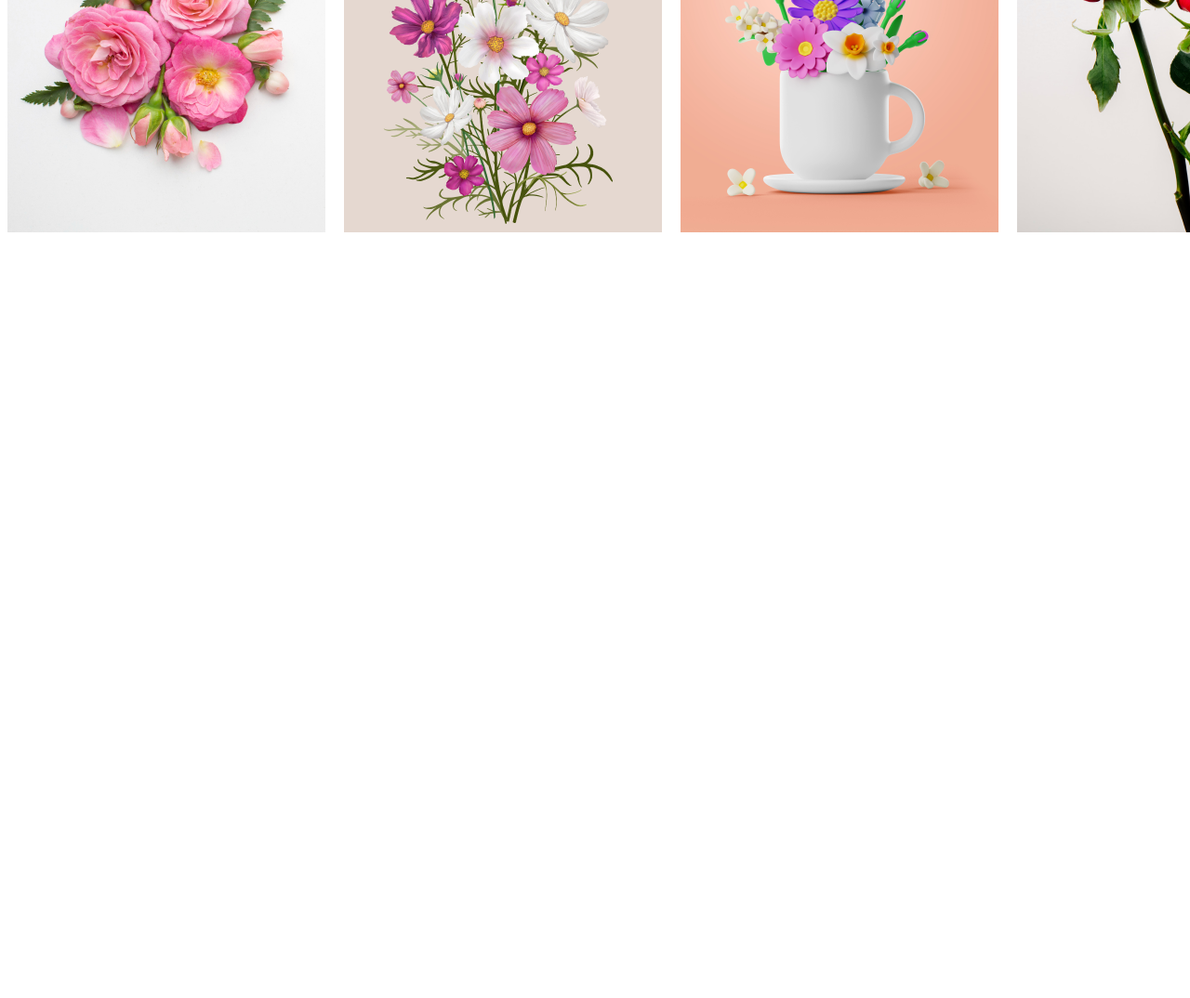
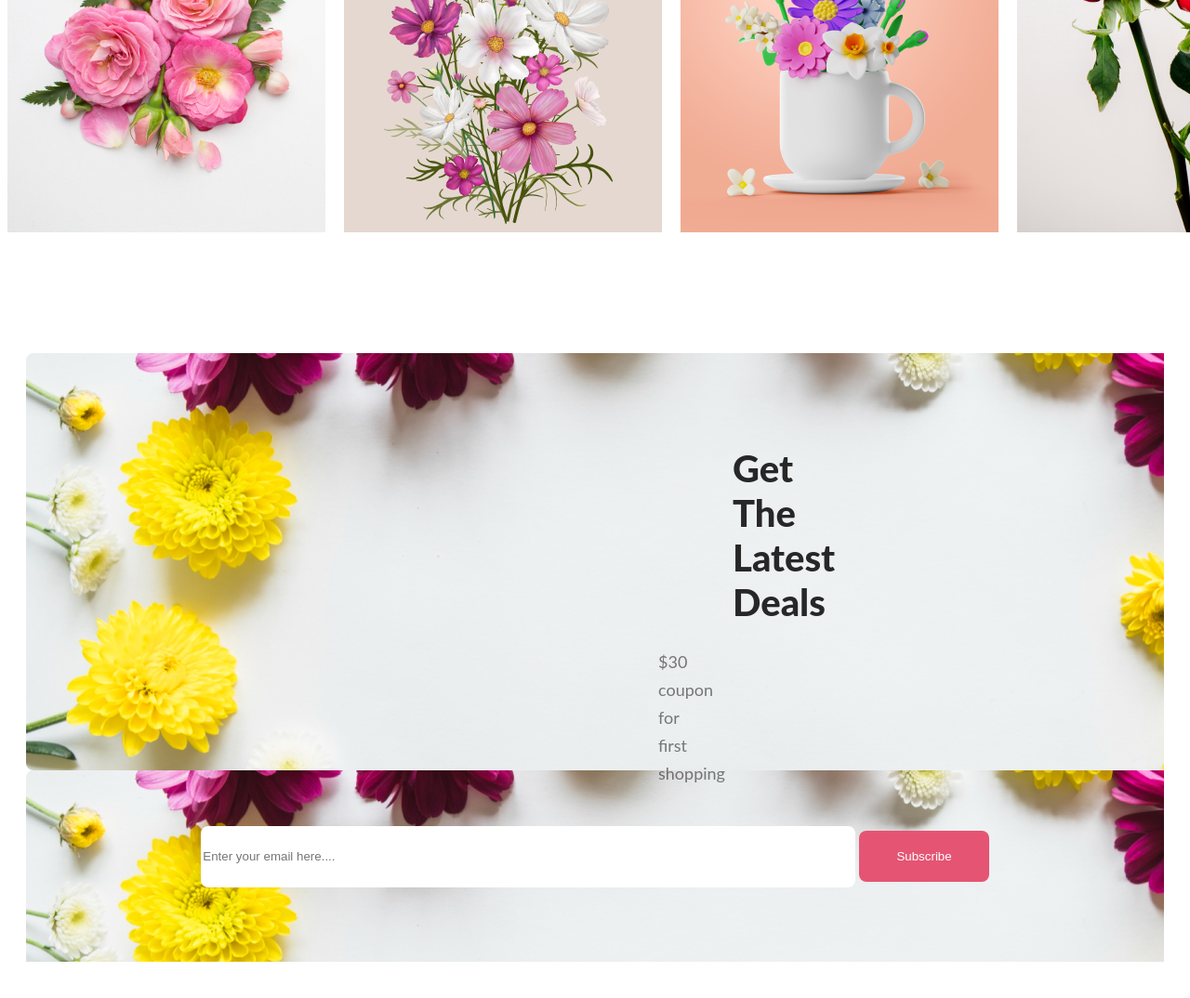
Before and after one commit to MHNuhash/flowershop-assignment, a plain HTML site: page index.html in a window 1280 px wide. Shown: the part 5002-6076 px from the top of the page at 93% size. Before the commit the page ends 5270 px from the top, so only its background shows below. Drawn offline with Linux system fonts and the light colour scheme.

Commit message:
last section added

```diff
--- a/index.html
+++ b/index.html
@@ -83,8 +83,16 @@
 
             </div>
         </div>
+    </section>
+    <section class="last-section">
+        <h3 class="section-title">Get The Latest Deals</h3>
+        <p id="freature-description" class="section-description">$30 coupon for first shopping</p>
+        <div>
+            <input class="input" type="email" placeholder="Enter your email here....">
+            <button class="btn-primary">Subscribe</button>
+        </div>
+    </section>
 
-    </section>
 
 
 
--- a/styles/flower.css
+++ b/styles/flower.css
@@ -217,10 +217,25 @@ p{
     background: url(<path-to-image>), lightgray -11.535px 0px / 173.728% 100% no-repeat;
 }
 
-.pic img {
+/* last section */
 
+.last-section{
+    background-image: url(../images/Rectangle\ 9.png);
+    margin: 120px 20px 120px 20px;
+    padding-bottom: 80px;
+}
+
+.input{
+    width: 700px;
+    height: 64px;
+    flex-shrink: 0;
+    border-radius: 8px;
+    background: #FFF;
+    border: 0px;
 }
 
 
 
+
+
 /* footer styles */
```
